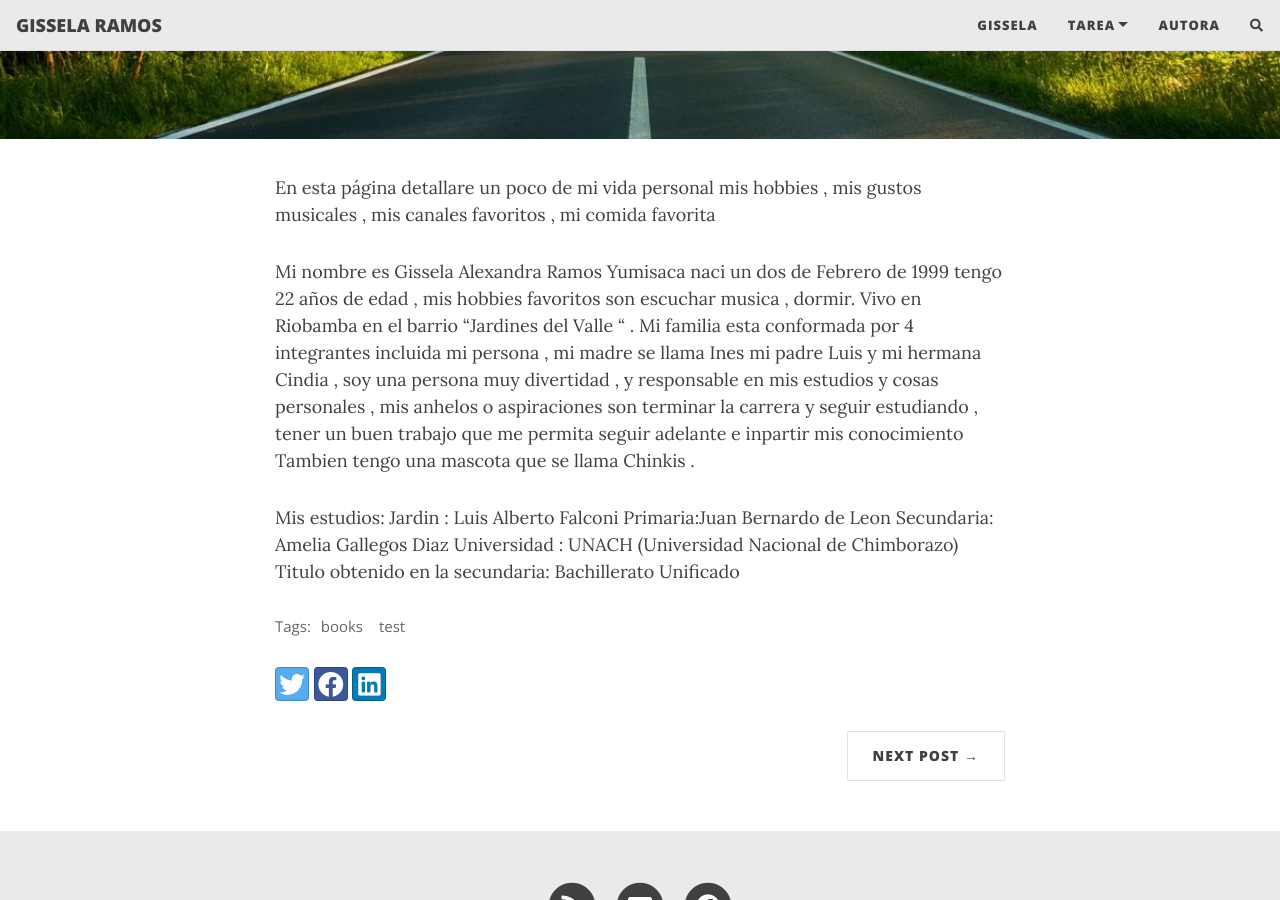
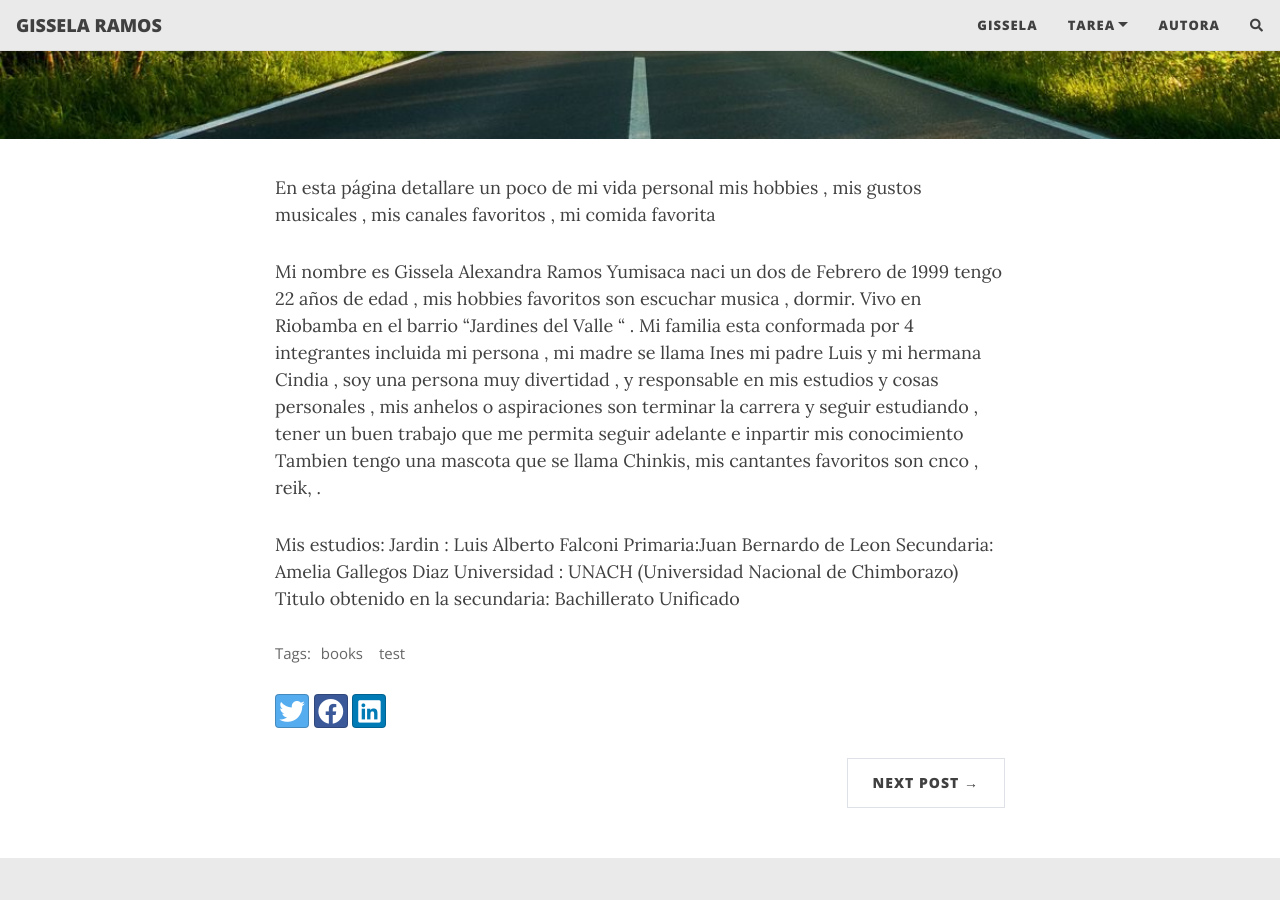
Before and after one commit to Gissela-R/Gissela-R.github.io, a Jekyll site: the page built from _posts/2020-02-26-flake-it-till-you-make-it.md, in a window 1280 px wide and 900 px high, scrolled down 404 px. Built offline with Jekyll 4.4.1, drawn with Linux system fonts in a browser that asks for light colours; nearby versions of some CDN libraries; comment, search, counter and statistics services are not loaded.

Commit message:
Update 2020-02-26-flake-it-till-you-make-it.md

```diff
--- a/_posts/2020-02-26-flake-it-till-you-make-it.md
+++ b/_posts/2020-02-26-flake-it-till-you-make-it.md
@@ -10,7 +10,7 @@ tags: [books, test]
 En esta página  detallare  un poco de mi vida personal  mis hobbies ,  mis gustos musicales ,  mis canales favoritos , mi comida favorita
 
 Mi nombre es Gissela Alexandra Ramos Yumisaca naci un dos  de Febrero de 1999  tengo 22 años de edad ,  mis hobbies favoritos son escuchar musica , dormir. Vivo en Riobamba en el barrio "Jardines del Valle " . Mi familia esta conformada por 4 integrantes incluida mi persona , mi madre se llama Ines mi padre Luis y mi hermana Cindia , soy una persona  muy divertidad ,  y responsable en mis estudios y cosas personales , mis anhelos o aspiraciones son  terminar la carrera  y seguir estudiando  , tener un buen trabajo  que me permita seguir adelante e inpartir mis conocimiento
-Tambien tengo una mascota que se llama Chinkis .
+Tambien tengo una mascota que se llama Chinkis, mis cantantes favoritos son cnco , reik, .
 
 
  Mis estudios:
```
